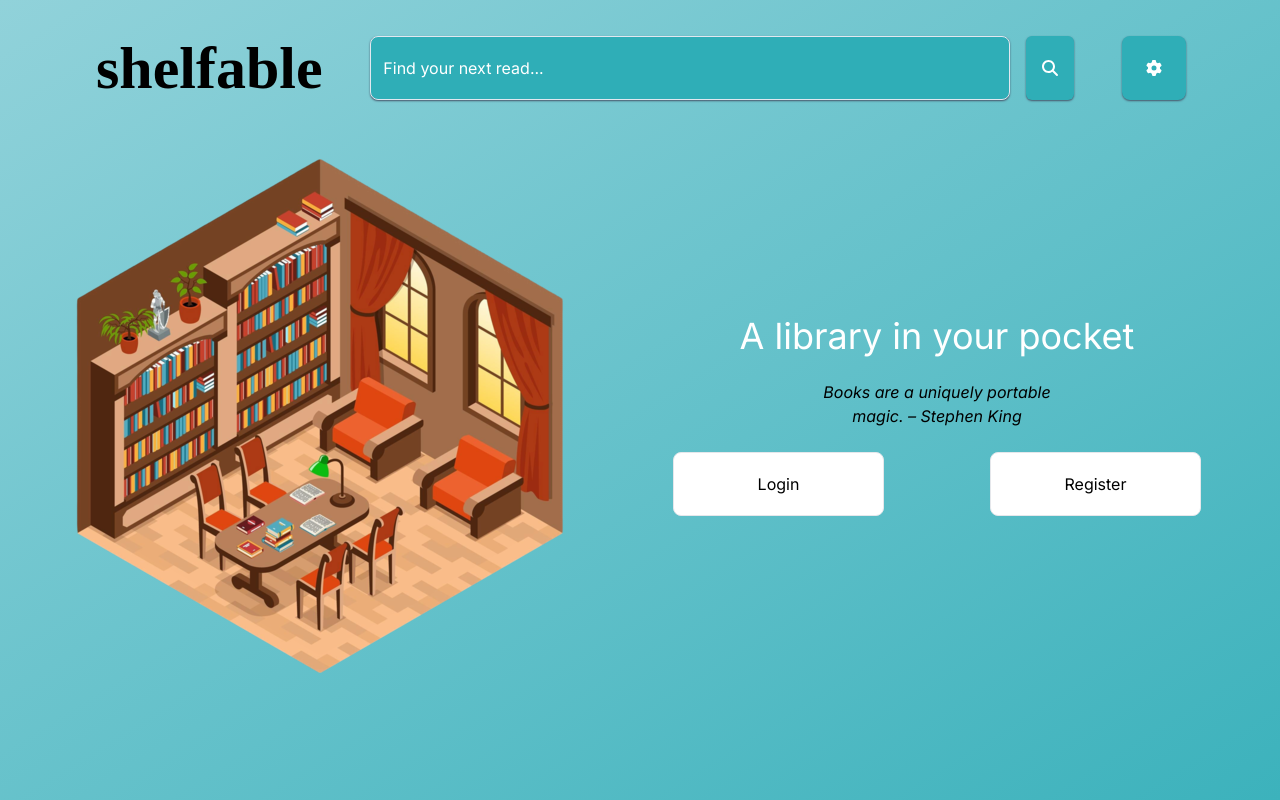
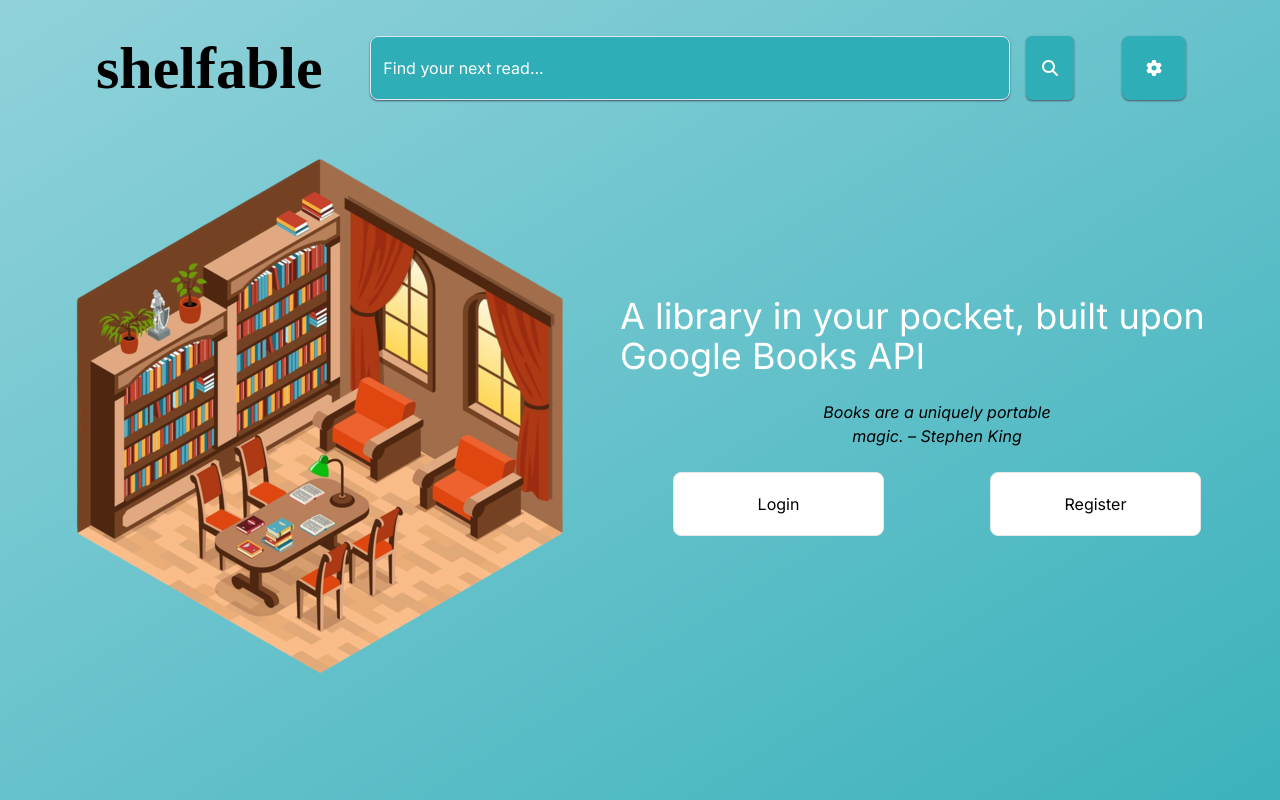
Before and after one commit to Alberto23B/shelfable, a React (Vite) app in the folder client/: page / in a window 1280 px wide. Built offline with nearby package versions, Linux system fonts and the light colour scheme; no server answers; a web font is replaced by a local one.

Commit message:
Fix homepage

```diff
--- a/client/src/presentational/Homepage.jsx
+++ b/client/src/presentational/Homepage.jsx
@@ -15,8 +15,11 @@ export default function Homepage() {
         className="aspect-square"
         alt="an illustration of a library"
       ></img>
-      <div className="flex flex-col items-center w-2/3 h-3/4">
-        <h2 className="text-4xl text-center text-white md:text-start">
+      <div className="flex flex-col items-center w-4/5 h-3/4">
+        <h2 className="hidden text-4xl text-center text-white md:text-start md:block">
+          A library in your pocket, built upon Google Books API
+        </h2>
+        <h2 className="text-4xl text-center text-white md:text-start md:hidden">
           A library in your pocket
         </h2>
         <div className="z-0 flex justify-center">
```
